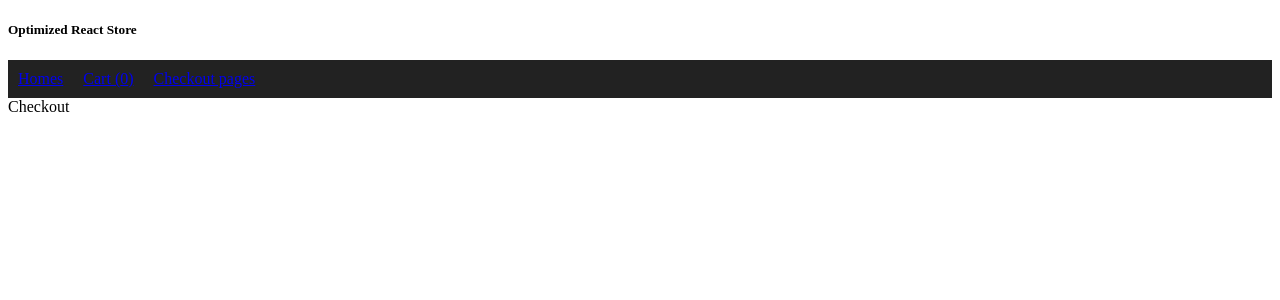
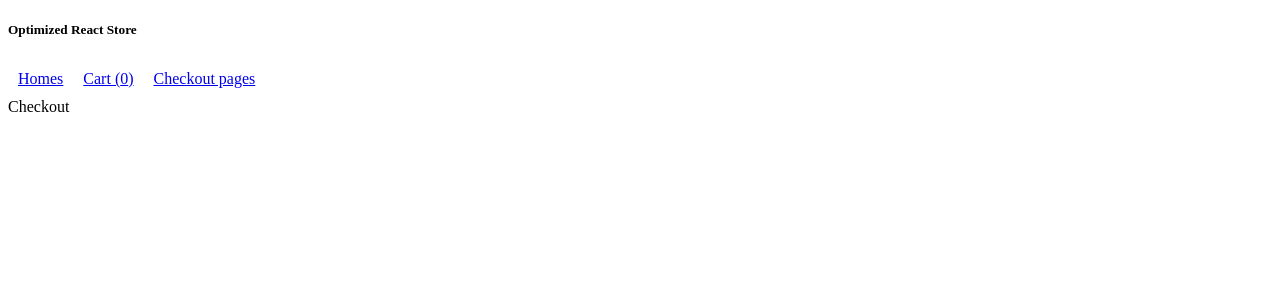
Before and after one commit to asanIbrahim/Optimized-React-Store, a React (Vite) app: page /checkout in a window 1280 px wide. Shown: the top 300 px of the page. Built offline with nearby package versions, Linux system fonts and the light colour scheme.

Commit message:
remove bg

```diff
--- a/src/components/Navbar.jsx
+++ b/src/components/Navbar.jsx
@@ -6,7 +6,7 @@ export default function Navbar() {
     const cartLength = cartItem.length
 
     return (
-        <nav style={{ display: "flex", gap: "20px", padding: "10px", background: "#222" }}>
+        <nav style={{ display: "flex", gap: "20px", padding: "10px"}}>
             <Link to={'/'}> Homes</Link>
             <Link to="/cart"> Cart ({cartLength})</Link>
             <Link to="/checkout"> Checkout pages </Link>
```
